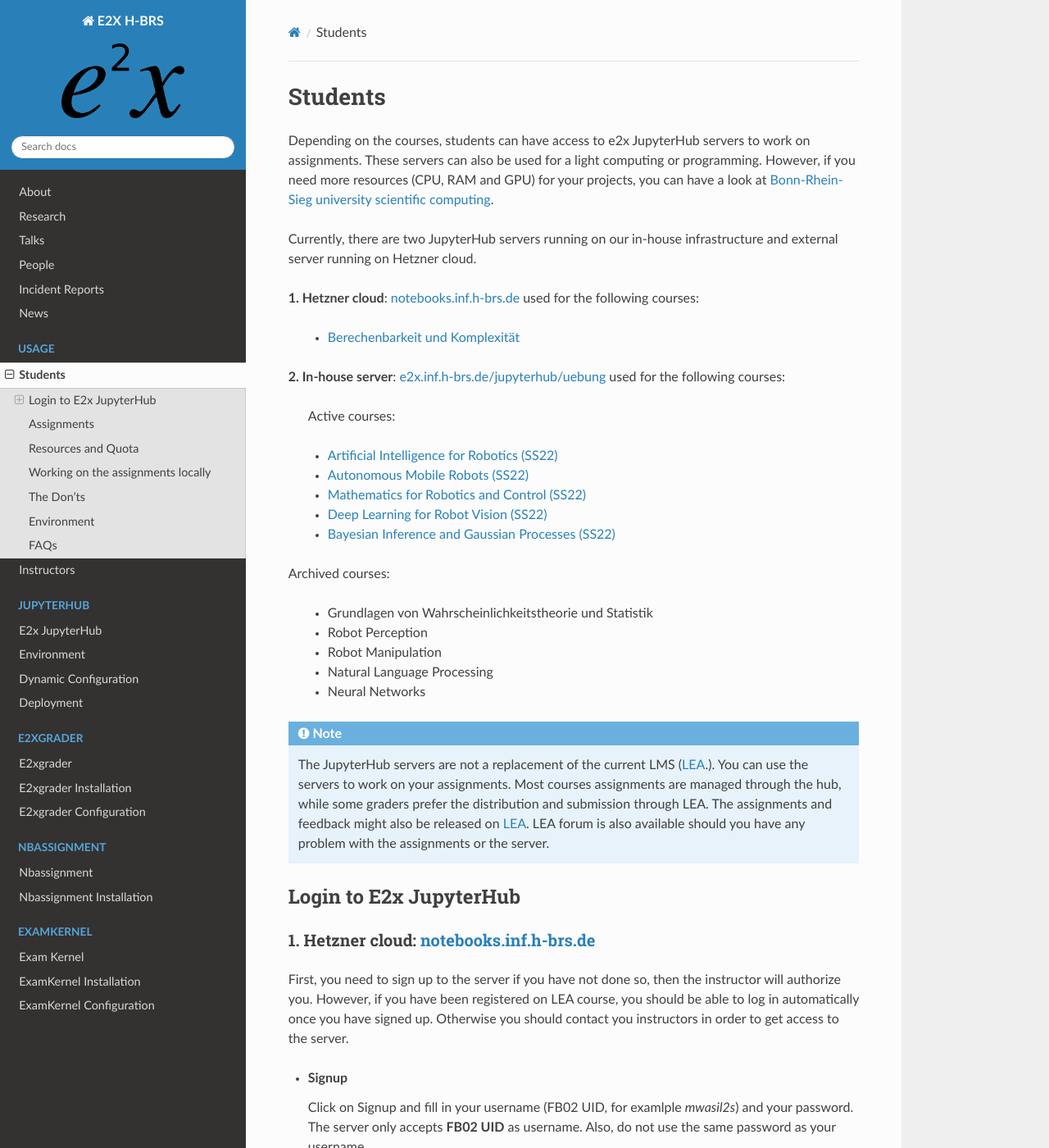
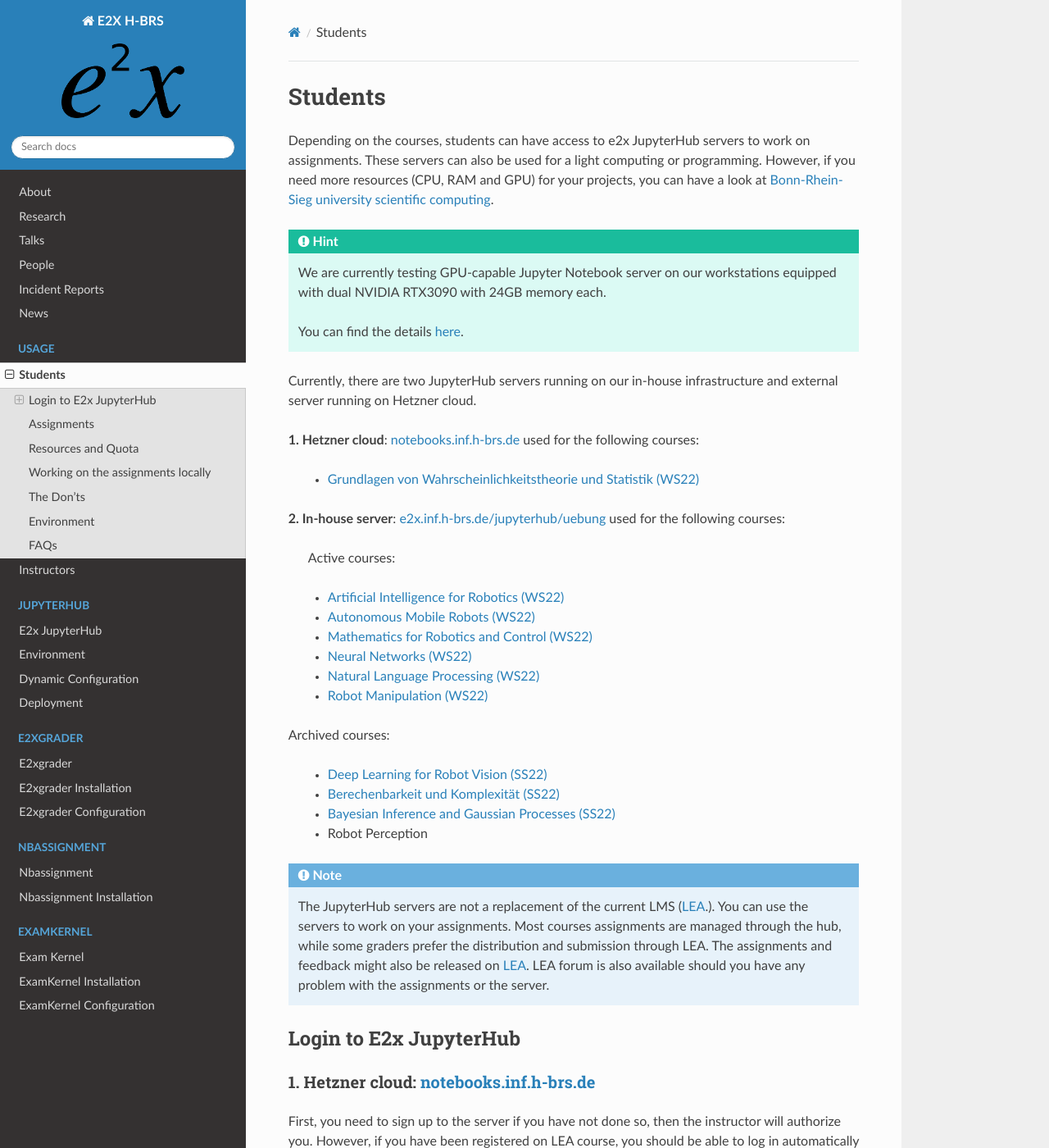
Before and after one commit to DigiKlausur/e2x-docs, a Sphinx documentation site: the page built from docs/source/usage/student.rst, in a window 1280 px wide and 1400 px high. Shown: the whole window at 82% size. Built offline with Sphinx 7.4.7 and the Read the Docs theme 2.0.0, drawn with Linux system fonts in a browser that asks for light colours.

Commit message:
Updated courses

```diff
--- a/docs/source/usage/student.rst
+++ b/docs/source/usage/student.rst
@@ -9,32 +9,40 @@ assignments. These servers can also be used for a light computing or programming
 need more resources (CPU, RAM and GPU) for your projects, you can have a look at
 `Bonn-Rhein-Sieg university scientific computing <https://wr0.wr.inf.h-brs.de>`_.
 
+.. hint::
+
+ We are currently testing GPU-capable Jupyter Notebook server on our workstations
+ equipped with dual NVIDIA RTX3090 with 24GB memory each.
+
+ You can find the details `here <https://b-it-bots.readthedocs.io/en/noetic/infrastructure.html>`_.
+
 Currently, there are two JupyterHub servers running on our in-house infrastructure
 and external server running on Hetzner cloud.
 
 **1. Hetzner cloud**: `notebooks.inf.h-brs.de <https://notebooks.inf.h-brs.de>`_
 used for the following courses:
 
-  * `Berechenbarkeit und Komplexität <https://notebooks.inf.h-brs.de/hub/spawn?profile=BuK-SS22--Student>`_
+  * `Grundlagen von Wahrscheinlichkeitstheorie und Statistik (WS22) <https://notebooks.inf.h-brs.de/hub/spawn?profile=WuS-WS22--Student>`_
+
 
 **2. In-house server**: `e2x.inf.h-brs.de/jupyterhub/uebung <https://e2x.inf.h-brs.de/jupyterhub/uebung>`_
 used for the following courses:
 
   Active courses:
 
-  * `Artificial Intelligence for Robotics (SS22) <https://e2x.inf.h-brs.de/jupyterhub/uebung/hub/spawn?profile=AIR-SS22--Student>`_
-  * `Autonomous Mobile Robots (SS22) <https://e2x.inf.h-brs.de/jupyterhub/uebung/hub/spawn?profile=AMR-SS22--Student>`_
-  * `Mathematics for Robotics and Control (SS22) <https://e2x.inf.h-brs.de/jupyterhub/uebung/hub/spawn?profile=MRC-SS22--Student>`_
-  * `Deep Learning for Robot Vision (SS22) <https://e2x.inf.h-brs.de/jupyterhub/uebung/hub/spawn?profile=DLRV-SS22--Student>`_
-  * `Bayesian Inference and Gaussian Processes (SS22) <https://e2x.inf.h-brs.de/jupyterhub/uebung/hub/spawn?profile=BIGP-SS22--Student>`_
+  * `Artificial Intelligence for Robotics (WS22) <https://e2x.inf.h-brs.de/jupyterhub/uebung/hub/spawn?profile=AIR-WS22--Student>`_
+  * `Autonomous Mobile Robots (WS22) <https://e2x.inf.h-brs.de/jupyterhub/uebung/hub/spawn?profile=AMR-WS22--Student>`_
+  * `Mathematics for Robotics and Control (WS22) <https://e2x.inf.h-brs.de/jupyterhub/uebung/hub/spawn?profile=MRC-WS22--Student>`_
+  * `Neural Networks (WS22) <https://e2x.inf.h-brs.de/jupyterhub/uebung/hub/spawn?profile=NN-WS22--Student>`_
+  * `Natural Language Processing (WS22) <https://e2x.inf.h-brs.de/jupyterhub/uebung/hub/spawn?profile=NLP-WS22--Student>`_
+  * `Robot Manipulation (WS22) <https://e2x.inf.h-brs.de/jupyterhub/uebung/hub/spawn?profile=RM-WS22--Student>`_
 
 Archived courses:
 
-  * Grundlagen von Wahrscheinlichkeitstheorie und Statistik
+  * `Deep Learning for Robot Vision (SS22) <https://e2x.inf.h-brs.de/jupyterhub/uebung/hub/spawn?profile=DLRV-SS22--Student>`_
+  * `Berechenbarkeit und Komplexität (SS22) <https://notebooks.inf.h-brs.de/hub/spawn?profile=BuK-SS22--Student>`_
+  * `Bayesian Inference and Gaussian Processes (SS22) <https://e2x.inf.h-brs.de/jupyterhub/uebung/hub/spawn?profile=BIGP-SS22--Student>`_
   * Robot Perception
-  * Robot Manipulation
-  * Natural Language Processing
-  * Neural Networks
 
 .. note::
 
```
